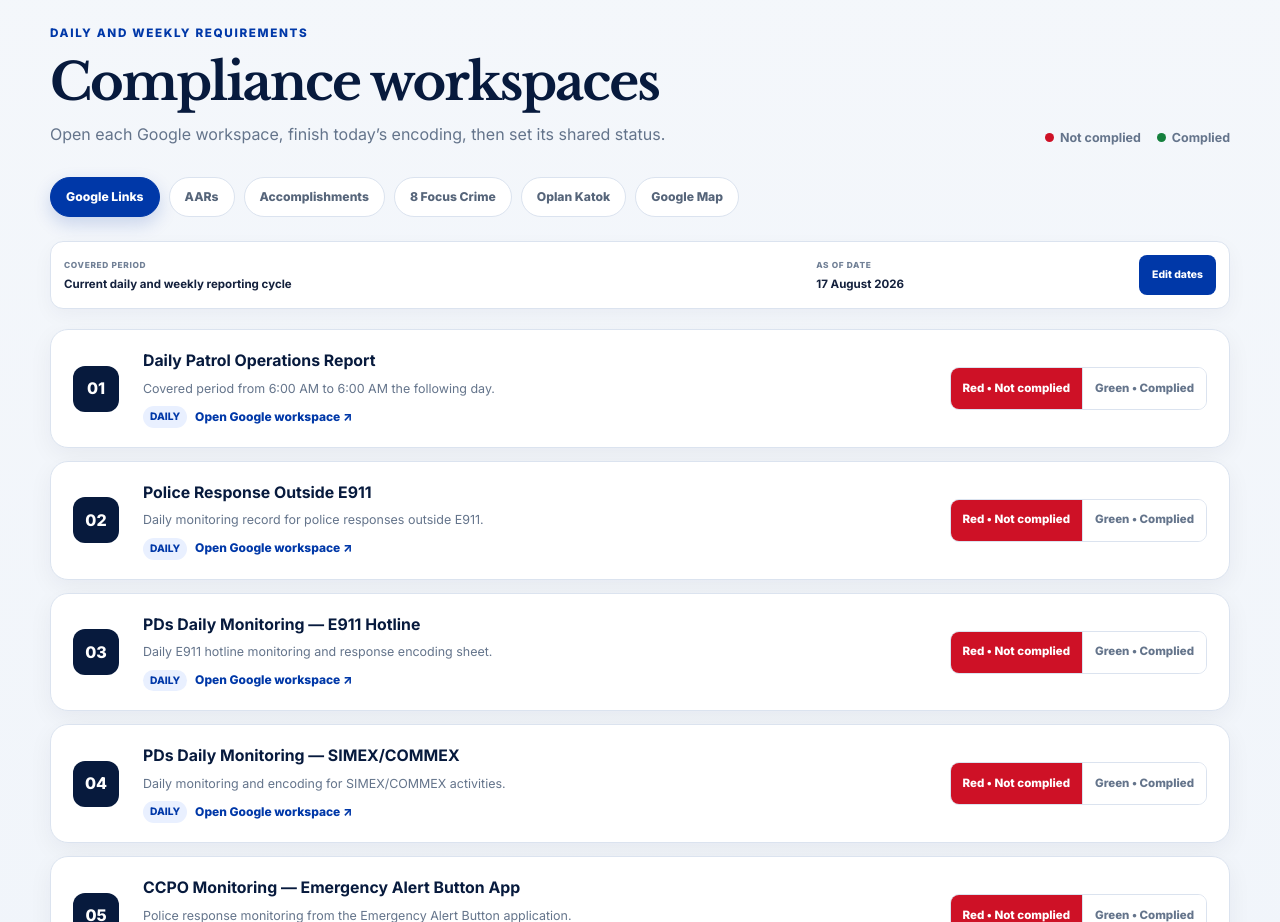
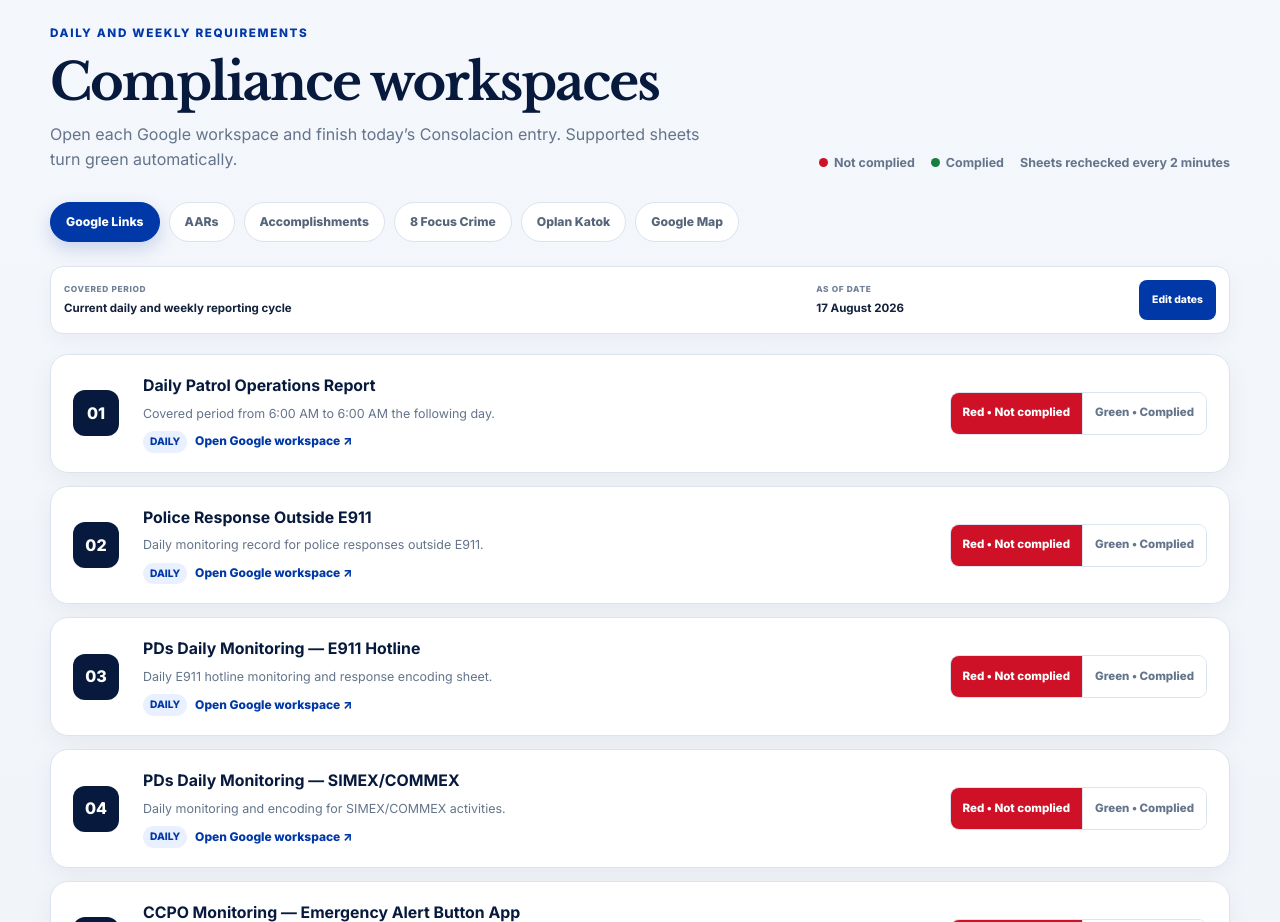
Before and after one commit to gestophilip-byte/consolacion-mps-compliance, a plain HTML site: page index.html in a window 1280 px wide. Shown: the part 2460-3382 px from the top of the page. Drawn offline with nearby package versions, Linux system fonts and the light colour scheme; no server answers.

Commit message:
Explain automatic sheet compliance checks

```diff
--- a/index.html
+++ b/index.html
@@ -159,11 +159,12 @@
           <div>
             <p class="kicker">Daily and weekly requirements</p>
             <h2 id="compliance-title">Compliance workspaces</h2>
-            <p>Open each Google workspace, finish today’s encoding, then set its shared status.</p>
+            <p>Open each Google workspace and finish today’s Consolacion entry. Supported sheets turn green automatically.</p>
           </div>
           <div class="legend" aria-label="Status legend">
             <span><i class="dot red"></i>Not complied</span>
             <span><i class="dot green"></i>Complied</span>
+            <span>Sheets rechecked every 2 minutes</span>
           </div>
         </div>
         <div id="workspace-tabs" class="workspace-tabs" role="tablist" aria-label="Choose portal content">
```
